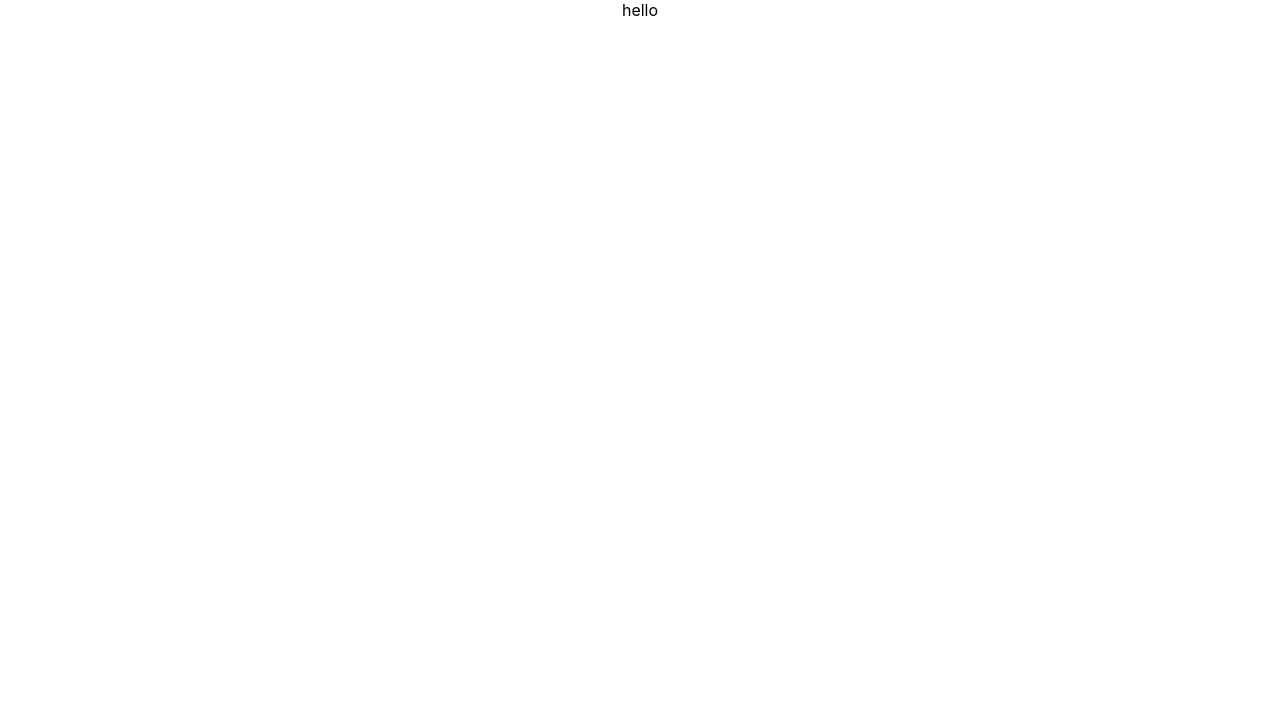
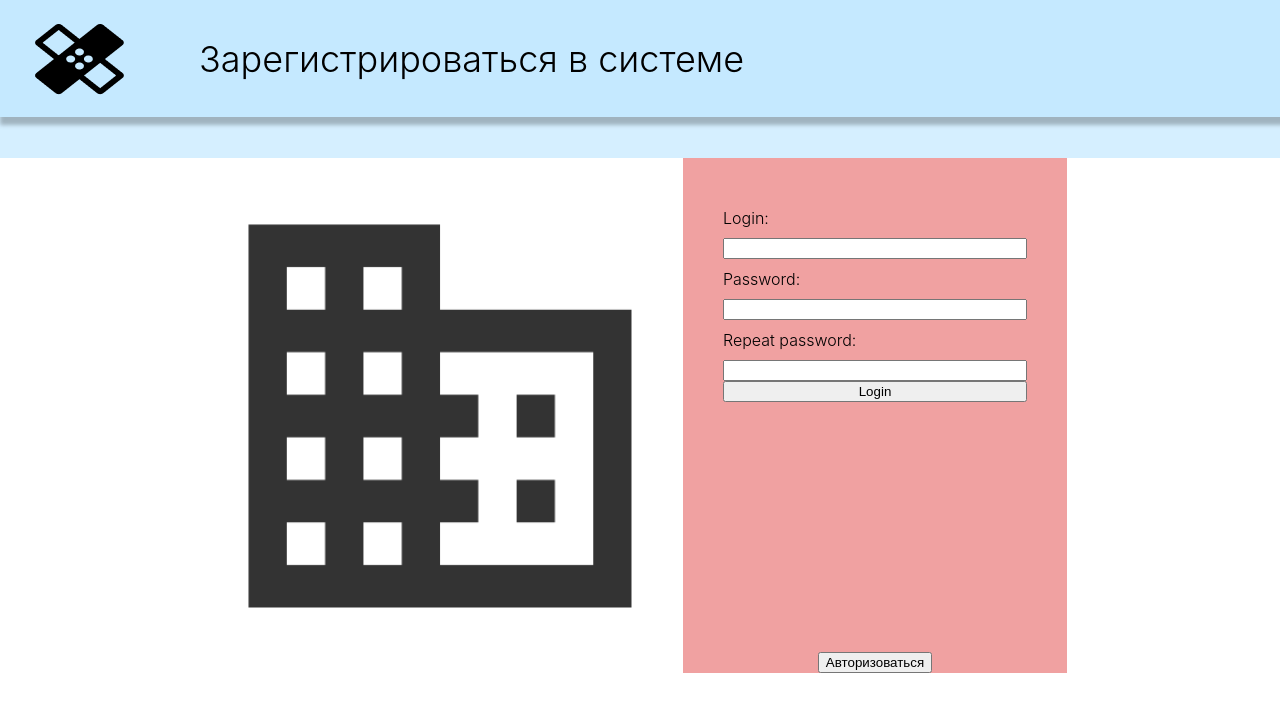
Before and after one commit to ViacheslavKechkin/hospital-frontend, a React (Create React App) app: page /registration in a window 1280 px wide. Shown: the top 712 px of the page. Built offline with nearby package versions, Linux system fonts and the light colour scheme.

Commit message:
create add a small part with registration

```diff
--- a/src/App.js
+++ b/src/App.js
@@ -1,10 +1,20 @@
 
+import Registration from './components/Registration/Registration';
+import logoHospital from './img/logohospital.png'
 import './App.scss';
 
 const App = () => {
+  const flagHeader = 'registration';
+
   return (
     <div className="App">
-      hello
+      <header>
+        <img src={logoHospital} alt="LogoHospital" />
+        {flagHeader === 'registration' && (
+          <div className='headerTitle'>Зарегистрироваться в системе</div>
+        )}
+      </header>
+      <Registration />
     </div>
   );
 }
--- a/src/App.scss
+++ b/src/App.scss
@@ -1,6 +1,36 @@
 .App {
+  // height: 100vh;
   text-align: center;
+  background-color: #C5E9FFB8;
+  font-weight: 300;
+
+  header {
+  display: flex;
+  align-items: center;
+  background-color: #C5E9FF;
+  height: 117px;
+  box-shadow: 4px 4px 4px 4px rgba(0, 0, 0, 0.25);
+  }
+
+  img {
+    margin-left: 35px;
+  }
+
+  .headerTitle {
+    font-style: normal;
+    font-weight: 300;
+    margin-left: 75px;
+    font-weight: 300;
+    font-size: 36px;
+    line-height: 42px;
+  }
 }
+
+
+
+
+
+
 
 .App-logo {
   height: 40vmin;
--- /dev/null
+++ b/src/components/Registration/Registration.jsx
@@ -0,0 +1,33 @@
+import React from "react";
+import mainImg from '../../img/mainImg.png'
+import './Registration.scss';
+
+const Registration = () => {
+
+  const handleSubmit = (e) => {
+    e.preventDefault();
+    const formData = new FormData(e.target);
+    console.log(formData.get('email'));
+    console.log(formData.get('password'));
+  }
+
+  return (
+    <div className="wrapper-registration">
+      <img src={mainImg} alt="mainImg" />
+      <div className="block-form">
+        <form onSubmit={handleSubmit}>
+          <label>Login:</label>
+          <input type='email' id='email' name='email' />
+          <label>Password:</label>
+          <input type='text' id='password' name='password' />
+          <label>Repeat password:</label>
+          <input type='text' id='password' name='password' />
+          <button>Login</button>
+        </form>
+        <button>Авторизоваться</button>
+      </div>
+    </div>
+  )
+}
+
+export default Registration;
--- /dev/null
+++ b/src/components/Registration/Registration.scss
@@ -0,0 +1,30 @@
+.wrapper-registration {
+  margin-top: 41px;
+  display: flex;
+  align-items: center;
+  justify-content: center;
+  background-color: white;
+  gap: 51px;
+  width: 100%;
+
+  .block-form {
+    width: 30%;
+    background: rgb(240, 161, 161);
+  }
+
+  img {
+    width: 30%;
+  }
+
+  form {
+    height: 453px;
+    padding: 40px 40px 0 40px;
+    display: flex;
+    flex-direction: column;
+  }
+
+  label {
+    display: flex;
+    margin: 10px 0 10px 0;
+  }
+}
--- a/src/index.js
+++ b/src/index.js
@@ -1,13 +1,27 @@
 import React from 'react';
 import ReactDOM from 'react-dom';
+import { BrowserRouter } from 'react-router-dom';
+import reportWebVitals from './reportWebVitals';
+import MyContext from "./context"
+import App from './App';
 import './index.scss';
-import App from './App';
-import reportWebVitals from './reportWebVitals';
+
+const Main = () => {
+  return (
+    <React.StrictMode>
+      <MyContext.Provider value={'#'}>
+        <BrowserRouter>
+          <App />
+        </BrowserRouter>
+      </MyContext.Provider>
+    </React.StrictMode>
+  )
+
+}
+
 
 ReactDOM.render(
-  <React.StrictMode>
-    <App />
-  </React.StrictMode>,
+  <Main />,
   document.getElementById('root')
 );
 
```
Also changed, not shown: src/img/logohospital.png (added), src/img/mainImg.png (added).
